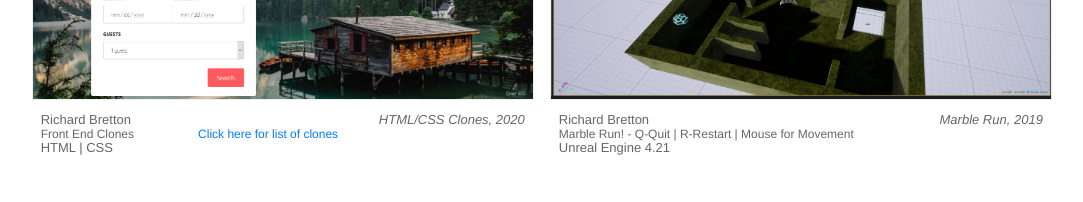
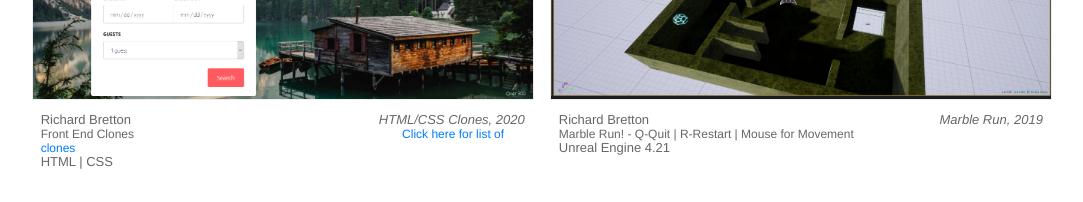
Before and after one commit to rpglegend21/portfolio, a plain HTML site: page index.html in a window 1280 px wide. Shown: the part 849-1051 px from the top of the page, without its empty margins (98-1181 px from the left). Drawn offline with nearby package versions, Linux system fonts and the light colour scheme.

Commit message:
fixed list projects link v4

```diff
--- a/style.css
+++ b/style.css
@@ -287,6 +287,13 @@ h3 {
 }
 @media (min-width: 768px){
   .proj-desc a {
+    padding-left: 9em;
+    margin-left: 4px;
+  }
+}
+@media (min-width: 992px){
+  .proj-desc a {
+    padding-left: 22em;
     margin-left: 4px;
   }
 }
```
